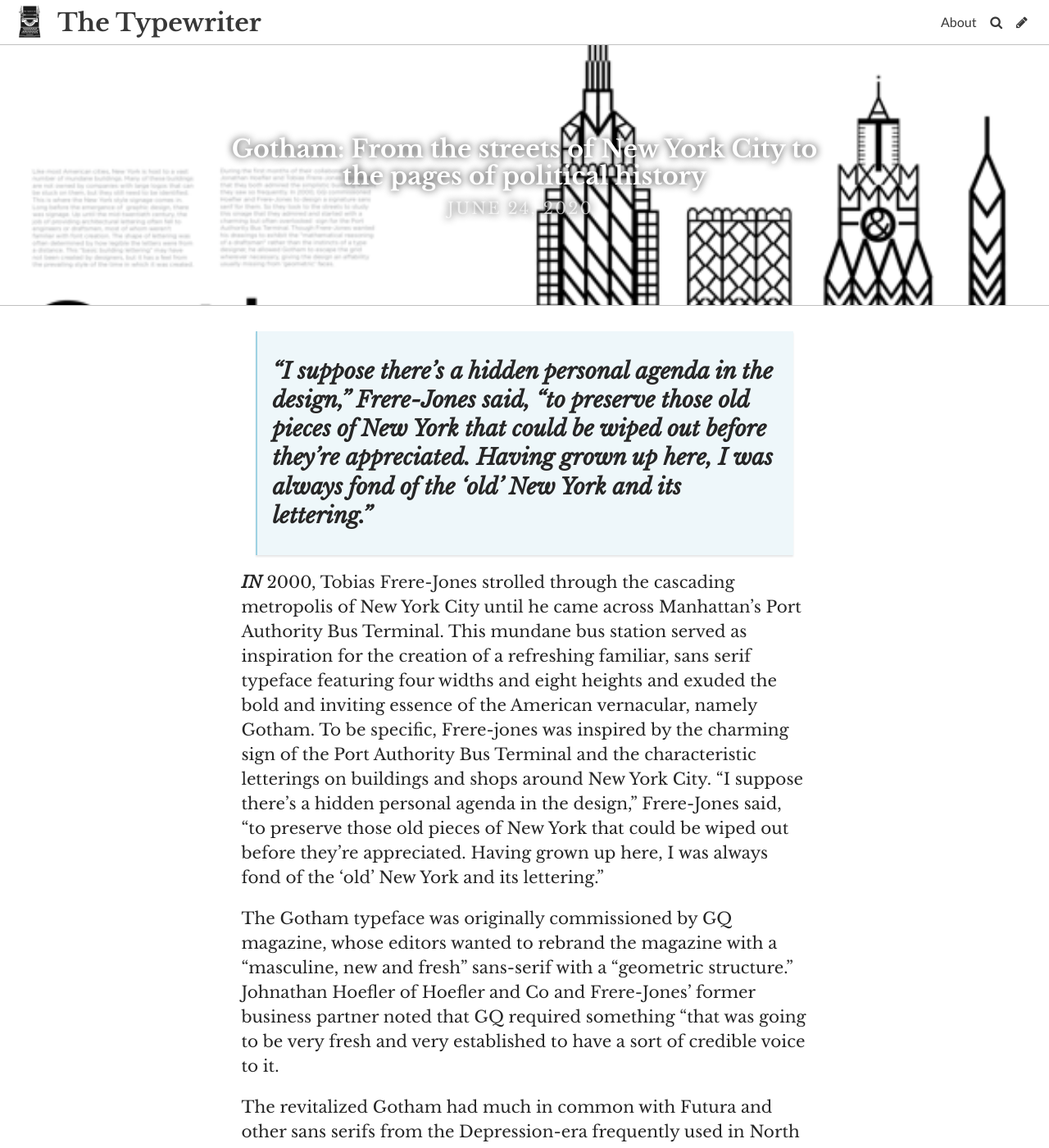
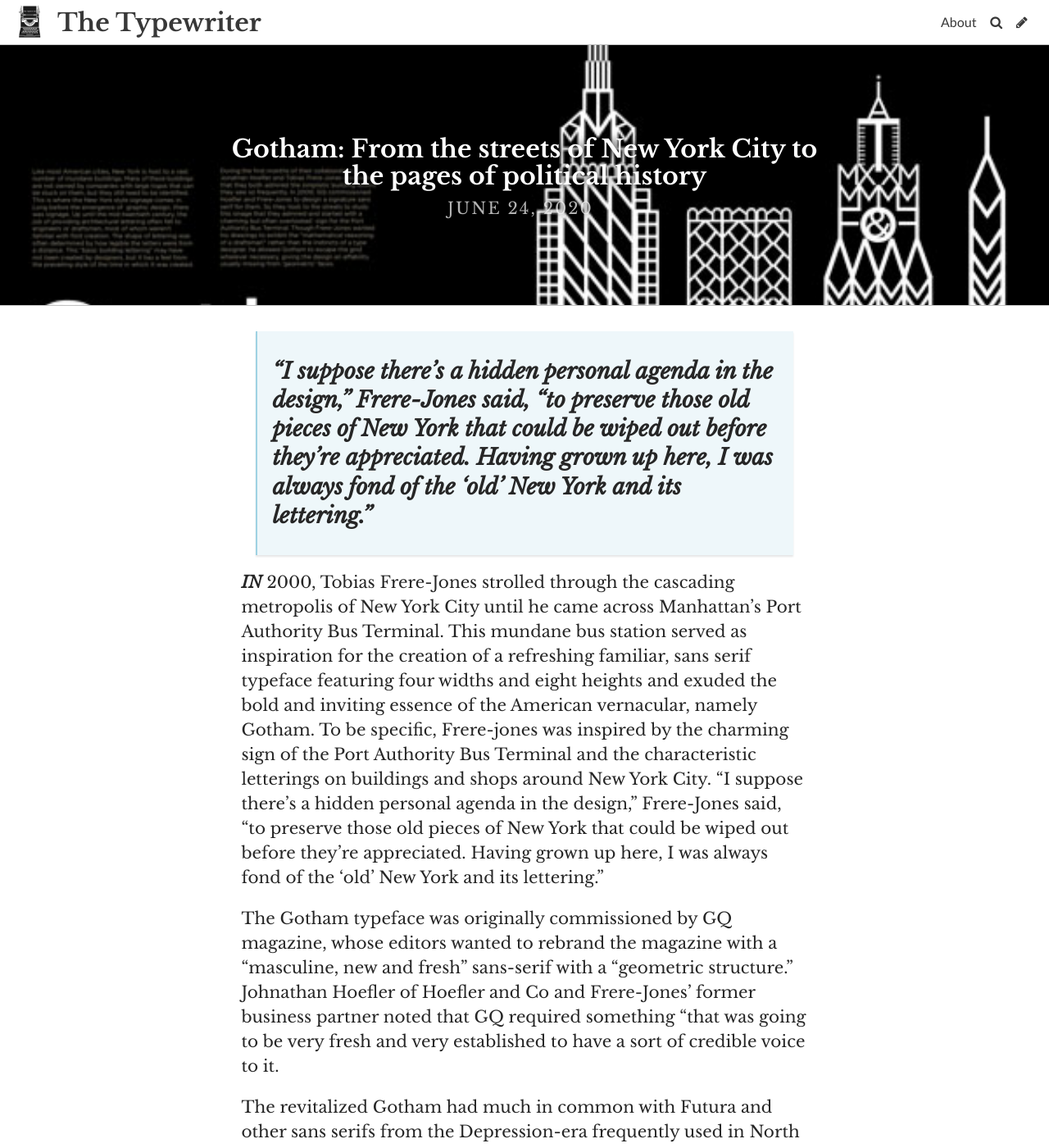
Before and after one commit to ismirithu/Typewriter, a Jekyll site: the page built from _posts/2019-07-20-here-is-my-new-post-for-trial.md, in a window 1280 px wide and 1400 px high. Shown: the whole window at 82% size. Built offline with Jekyll 4.4.1, drawn with Linux system fonts in a browser that asks for light colours; some web fonts are replaced.

Commit message:
Update Post “2019-07-20-here-is-my-new-post-for-trial”

```diff
--- a/_posts/2019-07-20-here-is-my-new-post-for-trial.md
+++ b/_posts/2019-07-20-here-is-my-new-post-for-trial.md
@@ -2,7 +2,7 @@
 layout: post
 title: "Gotham: From the streets of New York City to the pages of political history"
 date: 2020-06-24 17:50
-header_feature_image: ../uploads/d28f5988f706f39d73f6a900ea1699c6.png
+header_feature_image: ../uploads/d28f5988f706f39d73f6a900ea1699c6.jpg
 caption: Gotham Specimen Poster via
   https://printedmatterclass.wordpress.com/2012/11/10/type-specimen-sheets-homework-assignment/
 comments: true
```
Also changed, not shown: uploads/d28f5988f706f39d73f6a900ea1699c6.jpg (added).
